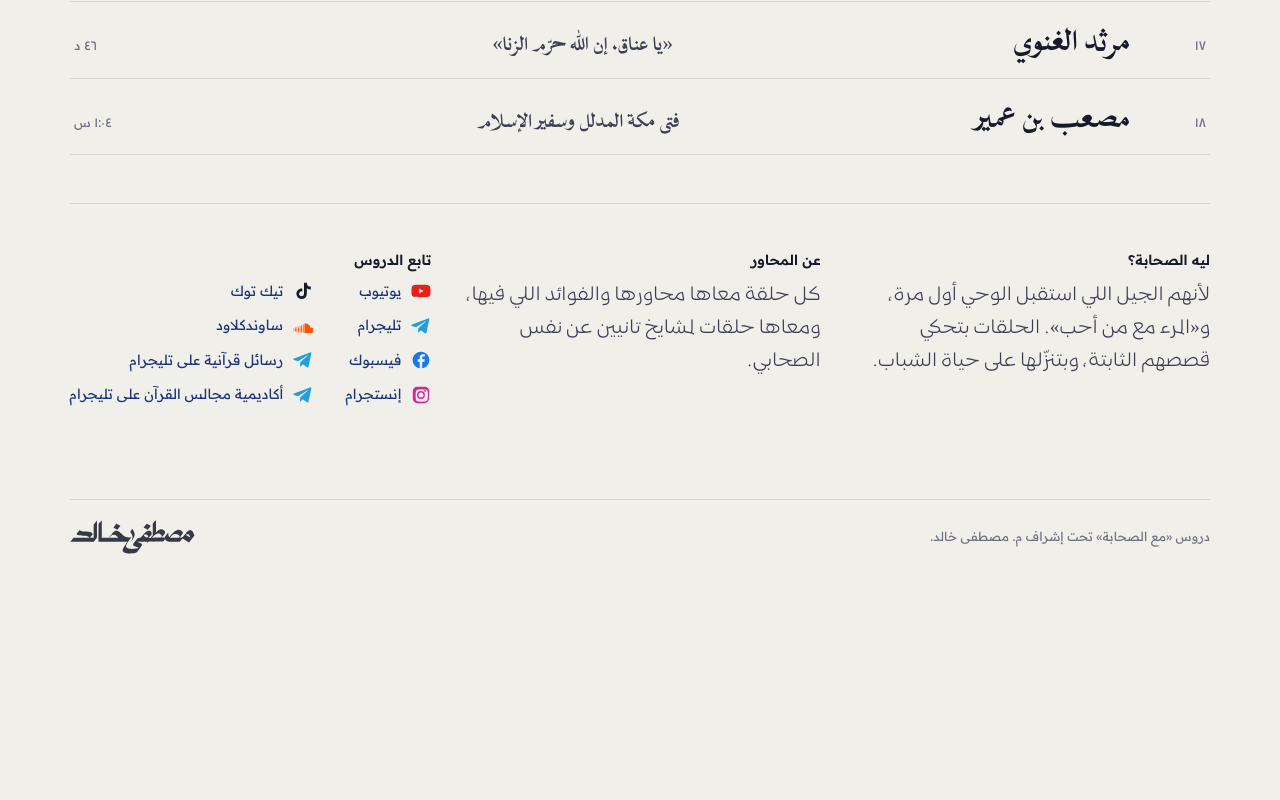
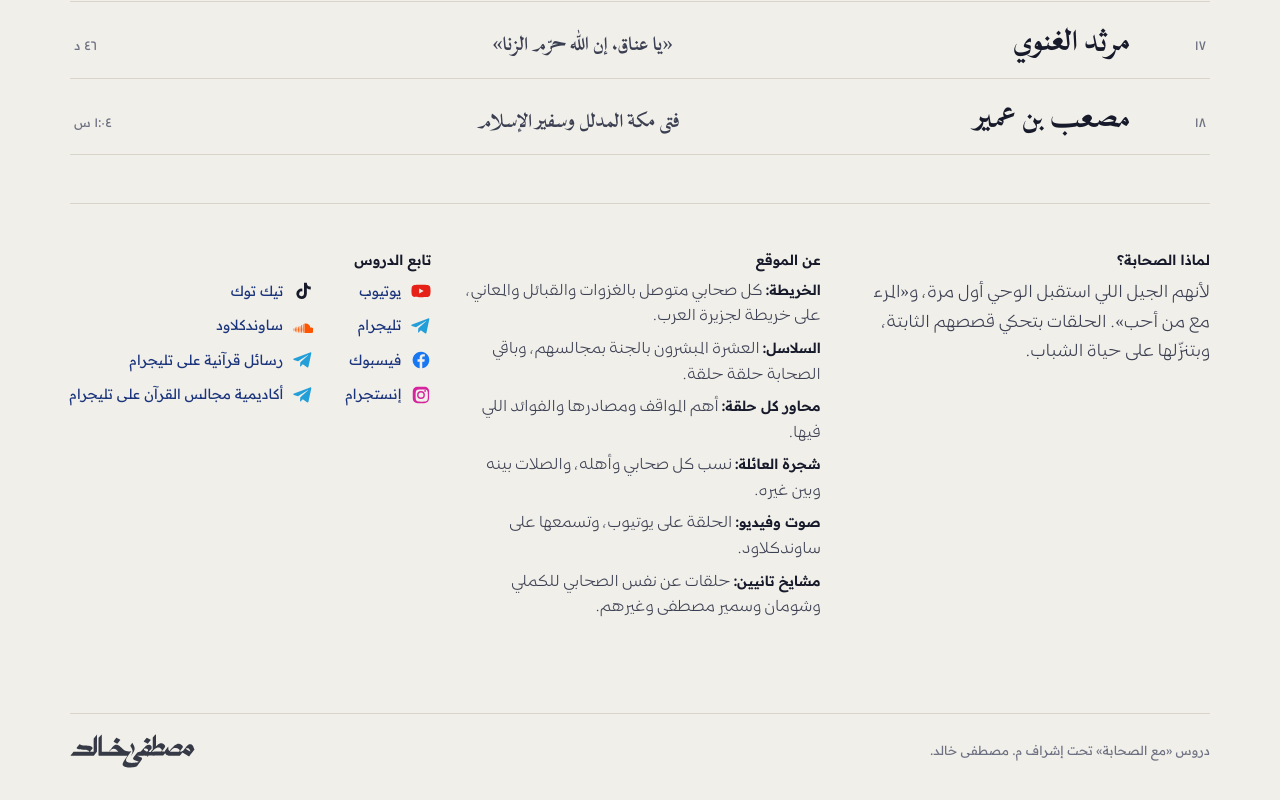
Before and after one commit to mustphawy-lgtm/ma3-elsahaba, a plain HTML site: page index.html in a window 1280 px wide. Shown: the part 2433-3233 px from the top of the page. Before the commit the page ends 3019 px from the top, so only its background shows below. Drawn offline with nearby package versions, Linux system fonts and the light colour scheme.

Commit message:
قسم عن الموقع وتصغير خط الفقرات
Co-Authored-By: Claude Opus 5.5 <noreply@anthropic.com>
Claude-Session: https://claude.ai/code/session_017sij6fWkXrWpzPm7aXr9HP

```diff
--- a/index.html
+++ b/index.html
@@ -366,6 +366,9 @@ footer>span{display:inline-flex;align-items:center}
 footer{justify-content:space-between;gap:12px}footer .sig-link{margin-inline-start:0}
 @media (max-width:560px){footer{flex-wrap:nowrap}footer .sig{height:26px}footer>span{font-size:11.5px}}
 .bar.scrolled .mark .logo{transform:translateY(3px)}
+.about p{font-size:17px;line-height:1.75}
+.about .feat{list-style:none;margin:0;padding:0;display:grid;gap:7px;font-size:15.5px;line-height:1.65;color:var(--ink-2)}
+.about .feat b{font-family:var(--f-ui);font-weight:600;color:var(--ink);font-size:14px}
 </style>
 <style>body{margin:0;padding-top:env(safe-area-inset-top,0px);padding-bottom:env(safe-area-inset-bottom,0px)}</style></head><body>
 <div class="wrap" dir="rtl" lang="ar">
@@ -833,8 +836,14 @@ function hoverThumbs(){
 }
 function aboutHTML(){
   return `<section class="about" id="about-sec">
-    <div><h3>ليه الصحابة؟</h3><p>لأنهم الجيل اللي استقبل الوحي أول مرة، و«المرء مع من أحب». الحلقات بتحكي قصصهم الثابتة، وبتنزّلها على حياة الشباب.</p></div>
-    <div><h3>عن المحاور</h3><p>كل حلقة معاها محاورها والفوائد اللي فيها، ومعاها حلقات لمشايخ تانيين عن نفس الصحابي.</p></div>
+    <div><h3>لماذا الصحابة؟</h3><p>لأنهم الجيل اللي استقبل الوحي أول مرة، و«المرء مع من أحب». الحلقات بتحكي قصصهم الثابتة، وبتنزّلها على حياة الشباب.</p></div>
+    <div><h3>عن الموقع</h3><ul class="feat">
+      <li><b>الخريطة:</b> كل صحابي متوصل بالغزوات والقبائل والمعاني، على خريطة لجزيرة العرب.</li>
+      <li><b>السلاسل:</b> العشرة المبشرون بالجنة بمجالسهم، وباقي الصحابة حلقة حلقة.</li>
+      <li><b>محاور كل حلقة:</b> أهم المواقف ومصادرها والفوائد اللي فيها.</li>
+      <li><b>شجرة العائلة:</b> نسب كل صحابي وأهله، والصلات بينه وبين غيره.</li>
+      <li><b>صوت وفيديو:</b> الحلقة على يوتيوب، وتسمعها على ساوندكلاود.</li>
+      <li><b>مشايخ تانيين:</b> حلقات عن نفس الصحابي للكملي وشومان وسمير مصطفى وغيرهم.</li></ul></div>
     <div><h3>تابع الدروس</h3><div class="chan">${C.filter(c => c.url).map(c => `<a href="${esc(c.url)}" target="_blank" rel="noopener" class="ch-${c.icon||""}">${ICON[c.icon]||""}<span>${esc(c.name)}</span></a>`).join("")}</div></div>
   </section>`;
 }
```
